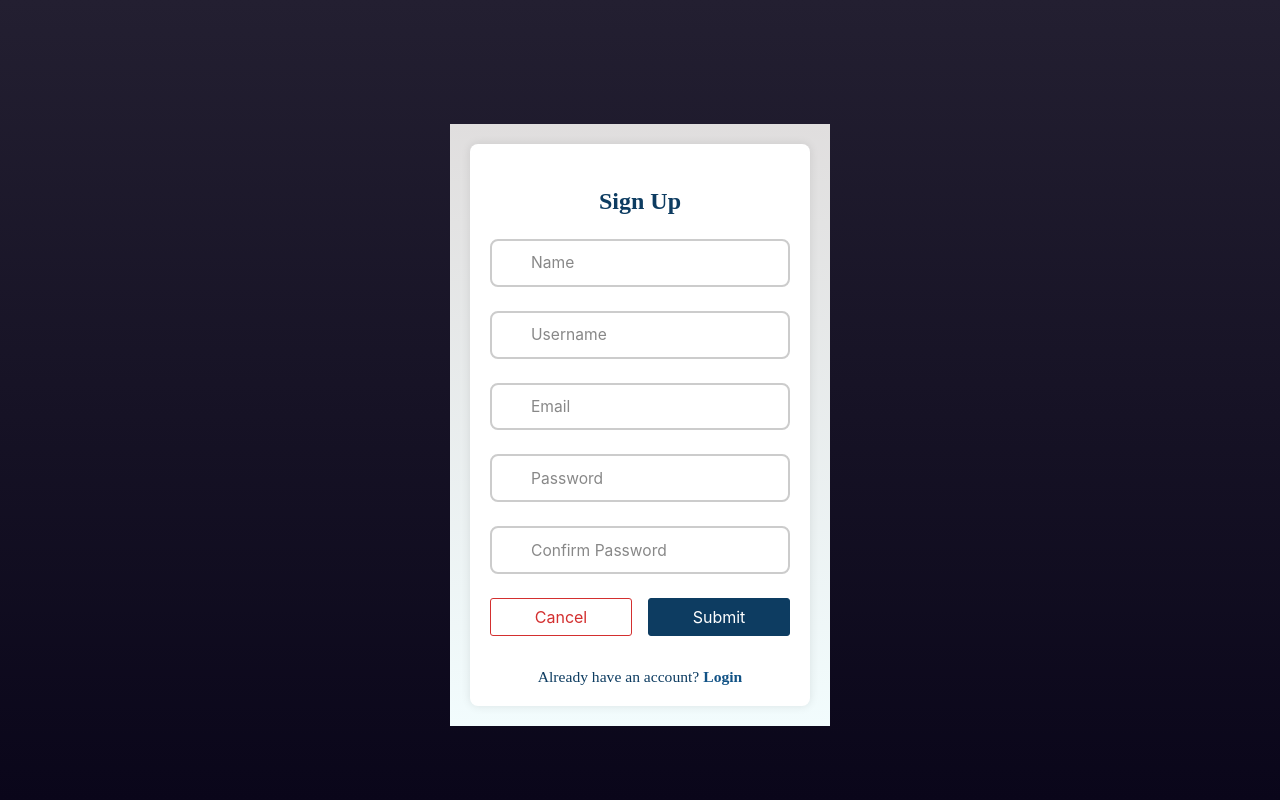
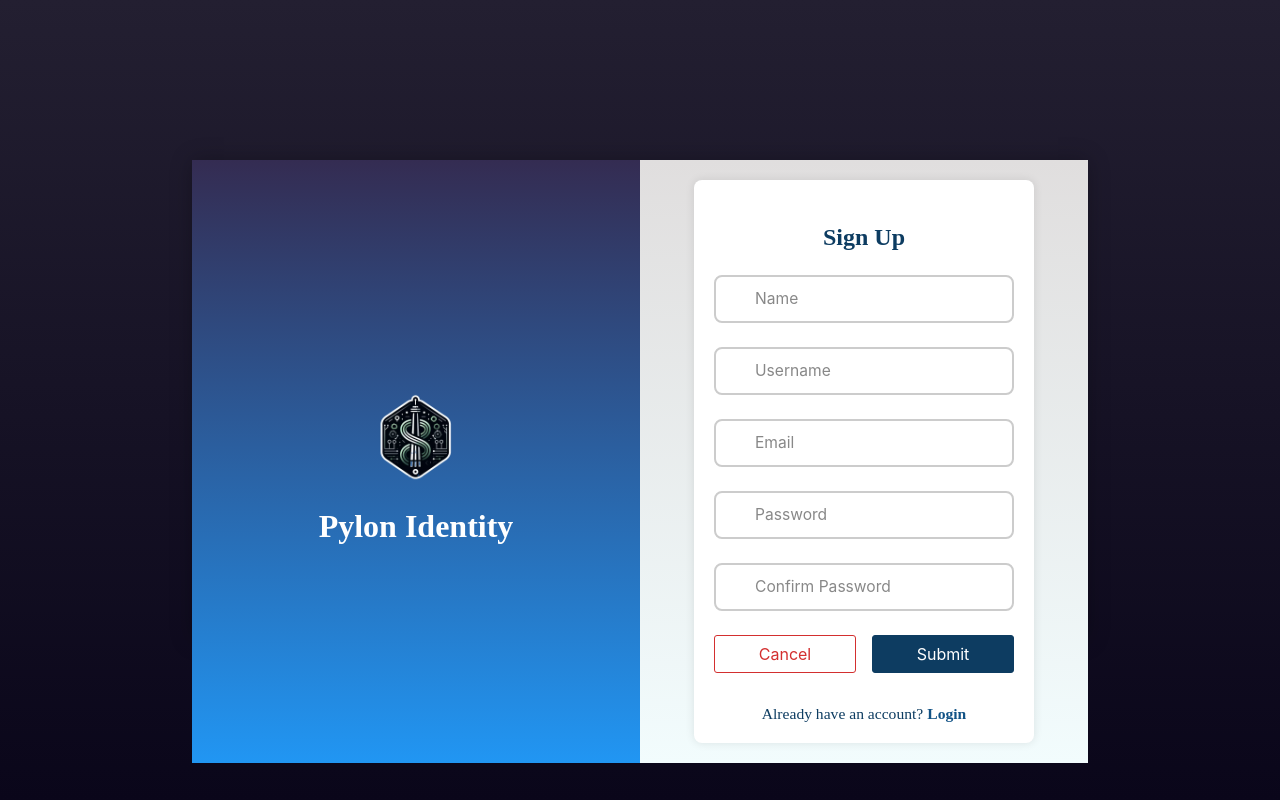
Before and after one commit to marcorsouza/pylon_identity_frontend, a Next.js app: page /auth/register in a window 1280 px wide. Built offline with nearby package versions, Linux system fonts and the light colour scheme.

Commit message:
ajustado o form register para receber a form-background.
Ajustado nome de classes

```diff
--- a/pages/auth/register.tsx
+++ b/pages/auth/register.tsx
@@ -31,8 +31,15 @@ export default function Register() {
 
   return (
     <div className="outer-container">
+      <Toast ref={toast} />
+      <div className="login-page">
+        <div className="form-background">
+          <div className="logo-container">
+            <img src="/images/logo.png" alt="Logo" />
+            <h1>Pylon Identity</h1>
+          </div>
+        </div>
         <div className="register-form">
-        <Toast ref={toast} />
           <form onSubmit={handleSubmit} className="p-fluid">
             <h3 className="register-title">Sign Up</h3>
             <div className="p-field">
@@ -73,13 +80,19 @@ export default function Register() {
               />
             </div>
             <div className="register-button flex">
-            <Button className="btn-cancel" type="submit" label="Cancel" severity="danger" outlined/>
+              <Button
+                className="btn-cancel"
+                type="submit"
+                label="Cancel"
+                severity="danger"
+                outlined
+              />
 
-            <Button  className="btn-register" type="submit" label="Submit" />
+              <Button className="btn-register" type="submit" label="Submit" />
             </div>
 
             <div className="form-links">
-              <span className="login-signup flex">
+              <span className="form-sign flex">
                 Already have an account?
                 <a href="/auth/login" className="register-link">
                   Login
@@ -89,5 +102,6 @@ export default function Register() {
           </form>
         </div>
       </div>
+    </div>
   );
 }
--- a/styles/globals.css
+++ b/styles/globals.css
@@ -168,7 +168,6 @@ body {
   height: 80px; /* Altura explícita pode ajudar se houver problemas de sobreposição */
 }
 
-
 .flex {
   display: flex !important;
 }
--- a/styles/login.css
+++ b/styles/login.css
@@ -16,8 +16,8 @@
   height: 60%;
 }
 
-.login-background {
-  background: linear-gradient(to bottom, #342c52  0%, var(--blue-500) 100%);
+.form-background {
+  background: linear-gradient(to bottom, #342c52 0%, var(--blue-500) 100%);
   display: flex;
   justify-content: center;
   align-items: center;
@@ -46,7 +46,11 @@
   display: flex;
   justify-content: center;
   align-items: center;
-  background: linear-gradient(to bottom, rgb(224, 222, 222) 0%, var(--cyan-50) 100%);
+  background: linear-gradient(
+    to bottom,
+    rgb(224, 222, 222) 0%,
+    var(--cyan-50) 100%
+  );
 }
 
 form.p-fluid {
@@ -69,7 +73,7 @@ form.p-fluid {
   border: 2px solid #ccc;
   border-radius: 8px;
   width: 100%; /* Garante que o input use toda a largura disponível */
-  font-size: .975rem !important;
+  font-size: 0.975rem !important;
 }
 
 .p-field input::placeholder,
@@ -88,7 +92,7 @@ form.p-fluid {
   justify-content: space-between;
   width: 100%;
   margin-bottom: 1em;
-  font-size: .975rem !important;
+  font-size: 0.975rem !important;
   color: var(--blue-800) !important;
 }
 
@@ -107,7 +111,7 @@ form.p-fluid {
   color: #007ad9;
   text-decoration: none;
   font-weight: bold;
-  margin-left: .25rem !important;
+  margin-left: 0.25rem !important;
   color: var(--blue-800) !important;
 }
 
@@ -121,8 +125,6 @@ form.p-fluid {
   justify-content: space-evenly;
   margin-top: 2em;
 }
-
-
 
 .register-link,
 .forgot-password-link {
@@ -146,8 +148,7 @@ form.p-fluid {
   border-color: #09507a !important;
 }
 
-
-.login-signup {
-  font-size: .975rem !important;
+.form-sign {
+  font-size: 0.975rem !important;
   color: var(--blue-900) !important;
 }
--- a/styles/register.css
+++ b/styles/register.css
@@ -5,9 +5,11 @@
   align-items: center;
   justify-content: center;
   padding: 20px;
-  margin-top: 50px;
-  background: linear-gradient(to bottom, rgb(224, 222, 222) 0%, var(--cyan-50) 100%);
-
+  background: linear-gradient(
+    to bottom,
+    rgb(224, 222, 222) 0%,
+    var(--cyan-50) 100%
+  );
 }
 
 .register-form form {
@@ -18,13 +20,11 @@
   box-shadow: 0 0 10px rgba(0, 0, 0, 0.1);
 }
 
-
 .register-title {
-    font-size: 1.5rem;
-    text-align: center;
-    color: var(--blue-900, #0d3c61);
+  font-size: 1.5rem;
+  text-align: center;
+  color: var(--blue-900, #0d3c61);
 }
-
 
 .register-form .p-field {
   margin-bottom: 1.5em;
@@ -38,7 +38,7 @@
 }
 
 .register-button {
-    gap: 1rem !important;
+  gap: 1rem !important;
 }
 
 .register-button .btn-register.p-button {
```
Also changed, not shown: pages/auth/login.tsx (+5 -4 lines). Lines whose indentation alone changed are shown as unchanged.
